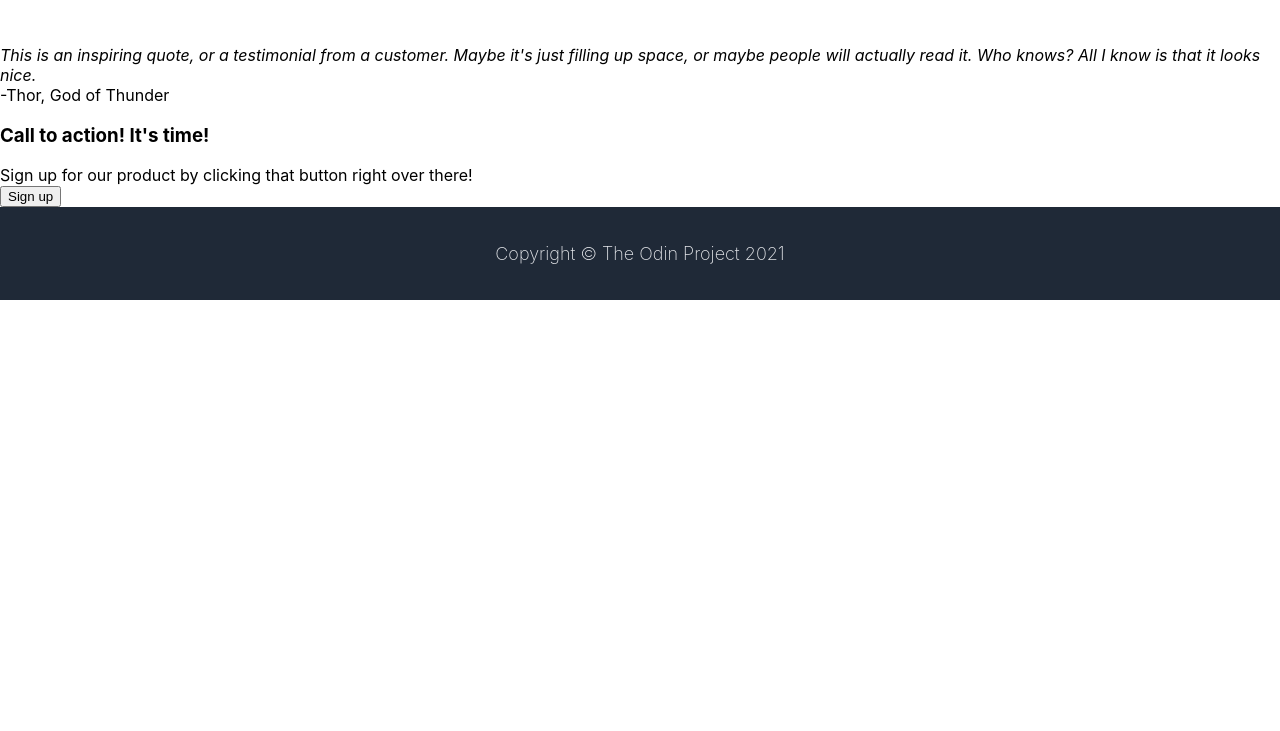
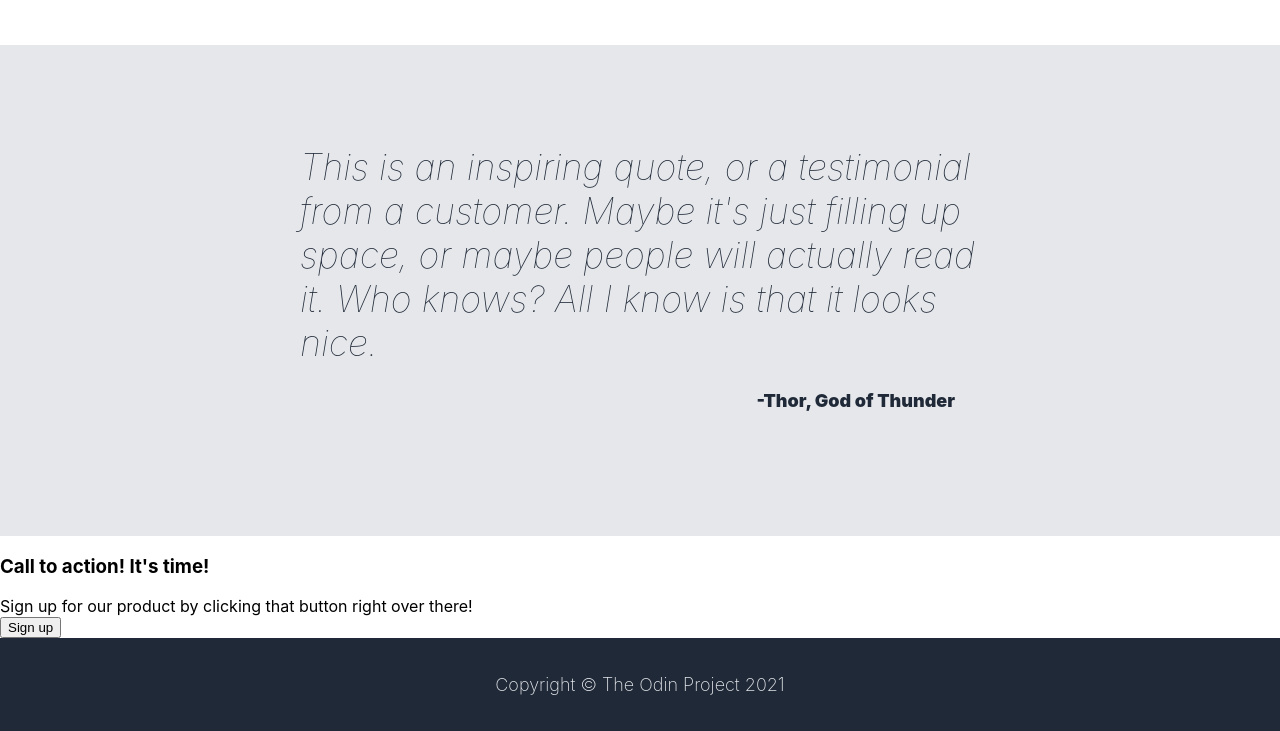
Before and after one commit to majkella/Landing-Page, a plain HTML site: page index.html in a window 1280 px wide. Shown: the part 892-1623 px from the top of the page. Before the commit the page ends 1192 px from the top, so only its background shows below. Drawn offline with Linux system fonts and the light colour scheme.

Commit message:
Changes to style.css. Quote section added.

```diff
--- a/index.html
+++ b/index.html
@@ -65,13 +65,16 @@
         </div>
 
         <div class="quote">
-            <div class="quote-text">
-                <i>This is an inspiring quote, or a testimonial from a customer. Maybe it's just filling up space, or maybe people will actually read it. Who knows? All I know is that it looks nice.</i>
+            <div class="box"></div>
+            <div class="quote-main">
+                <div class="quote-text">
+                    <i>This is an inspiring quote, or a testimonial from a customer. Maybe it's just filling up space, or maybe people will actually read it. Who knows? All I know is that it looks nice.</i>
+                </div>
+                <div class="quote-signature">
+                    -Thor, God of Thunder
+                </div>
             </div>
-            <div class="quote-signature">
-                -Thor, God of Thunder
-            </div>
-
+            <div class="box"></div>
         </div>
 
         <div class="button">
--- a/style.css
+++ b/style.css
@@ -16,7 +16,6 @@ body {
     justify-content: center;
     align-items: stretch;
     gap: 18px;
-
 }
 .box {
     width: 300px;
@@ -91,7 +90,6 @@ a {
     display: flex;
     flex-direction: column;
     align-items: center;
-    background-color: white;
 }
 h2 {
     font-size: 36px;
@@ -103,6 +101,7 @@ h2 {
 .info-container {
     display: flex;
     justify-content: center;
+    flex-wrap: wrap;
     gap: 52px;
     padding-bottom: 48px;
 }
@@ -128,3 +127,26 @@ h2 {
     padding-top: 10px;
 }
 /*Quote*/
+.quote {
+    display: flex;
+    background-color: #E5E7EB;
+    padding: 100px 0 100px 0;
+}
+.quote-main {
+    display: flex;
+    flex-direction: column;
+    align-items: flex-end;
+    flex: 1;
+}
+.quote-text {
+    color: #1F2937;
+    font-size: 36px;
+    font-weight: 50;
+    font-style: italic;
+}
+.quote-signature {
+    color: #1F2937;
+    font-size: 18px;
+    font-weight: 1000;
+    padding: 25px;
+}
```
